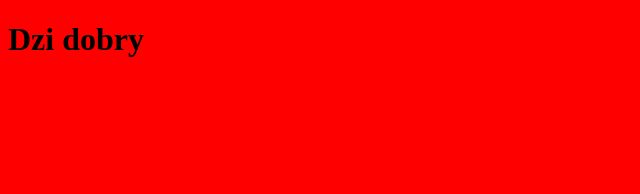
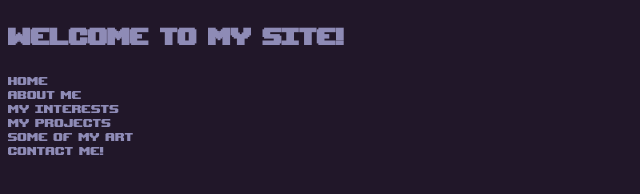
Before and after one commit to grekzorna/grekzorna.github.io, a plain HTML site: page index.html in a window 1280 px wide. Shown: the whole page, without its empty margins (0-640 px from the left). Drawn offline with Linux system fonts and the light colour scheme.

Commit message:
Did a bunch of stuff

```diff
--- a/index.html
+++ b/index.html
@@ -1,3 +1,24 @@
+<!--
+chb by mialo sens dac jakis "spis tresci" albo system kart z roznymi linkami
+Albo zrobic sekcje.
+:thinking:
+
+ZEGAR
+ZEGARRRRRRR
+
+
+
+
+
+
+
+
+
+
+
+
+
+-->
 <!DOCTYPE html>
 <html lang="en">
 <head>
@@ -7,7 +28,13 @@
     <link rel="stylesheet" href="style.css">
     <script src="script.js"></script>
 </head>
-<body>
-    <h1 onload="print_test()">Dzi dobry</h1>
+<body onload="print_test()">
+    <header><h1>Welcome to my site!</h1></header>
+    <section>Home</section>
+    <section>About me</section>
+    <section>My Interests</section>
+    <section>My Projects</section>
+    <section>Some of my art</section>
+    <section>Contact Me!</section>
 </body>
 </html>
--- a/style.css
+++ b/style.css
@@ -1,3 +1,32 @@
+:root {
+    --lightgreen:  #6b9a71;
+    --green:  #457a5f;
+    --darkgreen:  #244f55;
+    --darkerpurple:  #211729;
+    --darkpurple:  #2b2441;
+    --purple:  #33315d;
+    --grayblue:  #414776;
+    --teal:  #4d80ab;
+    --cyan:  #79b4d5;
+    --skyblue:  #a5d5df;
+    --whitegreen: #e3ecd7;
+    --whiteyellow: #fffef9;
+    --lightpink: #e3c5cf;
+    --lightgray: #b79fbb;
+    --gray: #8e8bb6;
+    --darkgray: #5f6791;
+    --rose: #8d5180;
+    --orange: #b67388;
+    --lightorange: #e1ae98;
+    --yellow: #efdbb3;
+}
+
+@font-face {
+    font-family: 'thing';
+    src: url("upheavtt.ttf");
+}
 body{
-    background-color: red;
+    background-color: var(--darkerpurple);
+    color: var(--gray);
+    font-family: 'thing';
 }
```
Also changed, not shown: undernight-20-32x.png (added), upheavtt.ttf (added).
